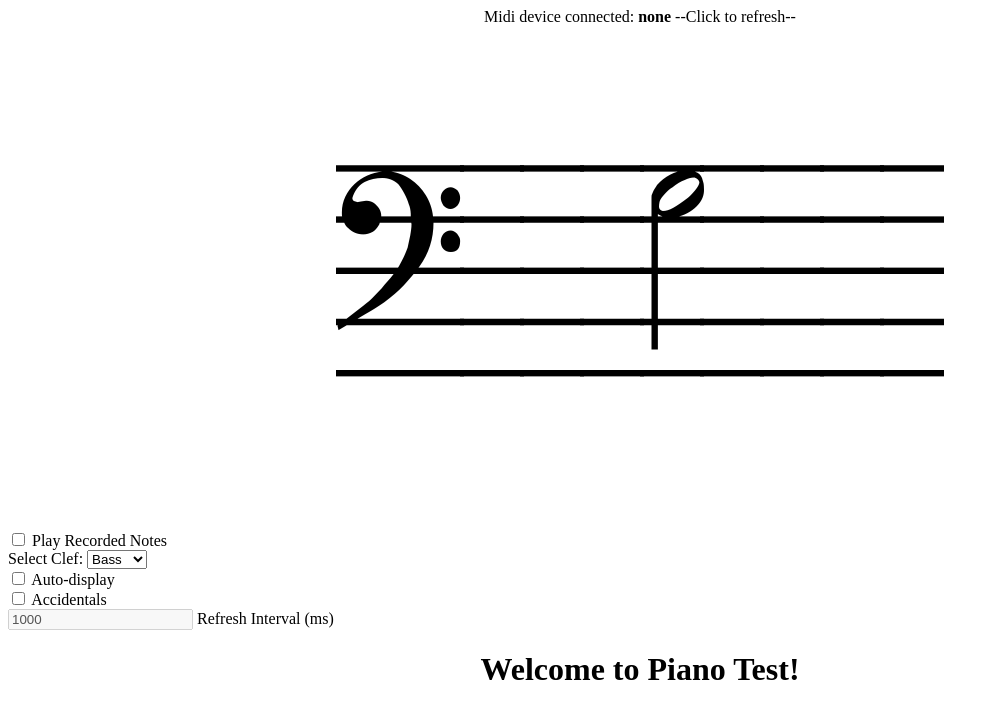
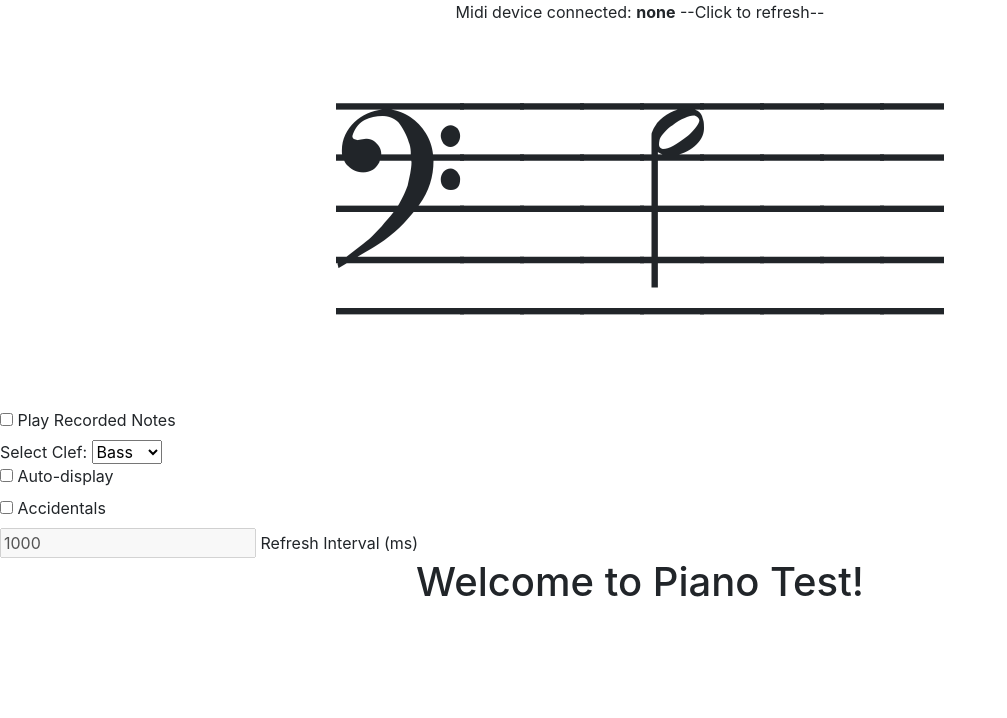
Before and after one commit to fidesimon/Learn-Piano, an Angular app: page / in a window 1280 px wide. Shown: the top 718 px of the page, without its empty margins (0-1007 px from the left). Built offline with nearby package versions, Linux system fonts and the light colour scheme.

Commit message:
bootstrap 4.0 added

```diff
--- a/package.json
+++ b/package.json
@@ -22,6 +22,7 @@
     "@angular/platform-browser-dynamic": "^5.2.0",
     "@angular/router": "^5.2.0",
     "@types/webmidi": "^2.0.2",
+    "bootstrap": "^4.0.0",
     "core-js": "^2.4.1",
     "rxjs": "^5.5.6",
     "zone.js": "^0.8.19"
--- a/src/styles.css
+++ b/src/styles.css
@@ -1,4 +1,7 @@
 /* You can add global styles to this file, and also import other style files */
+
+@import '~bootstrap/dist/css/bootstrap.min.css';
+
 .note{
     font-family: "MusiQwik";
     font-size: 16em;
```
Also changed, not shown: .angular-cli.json, 1 other file (tests, documents, lock files or other folders).
